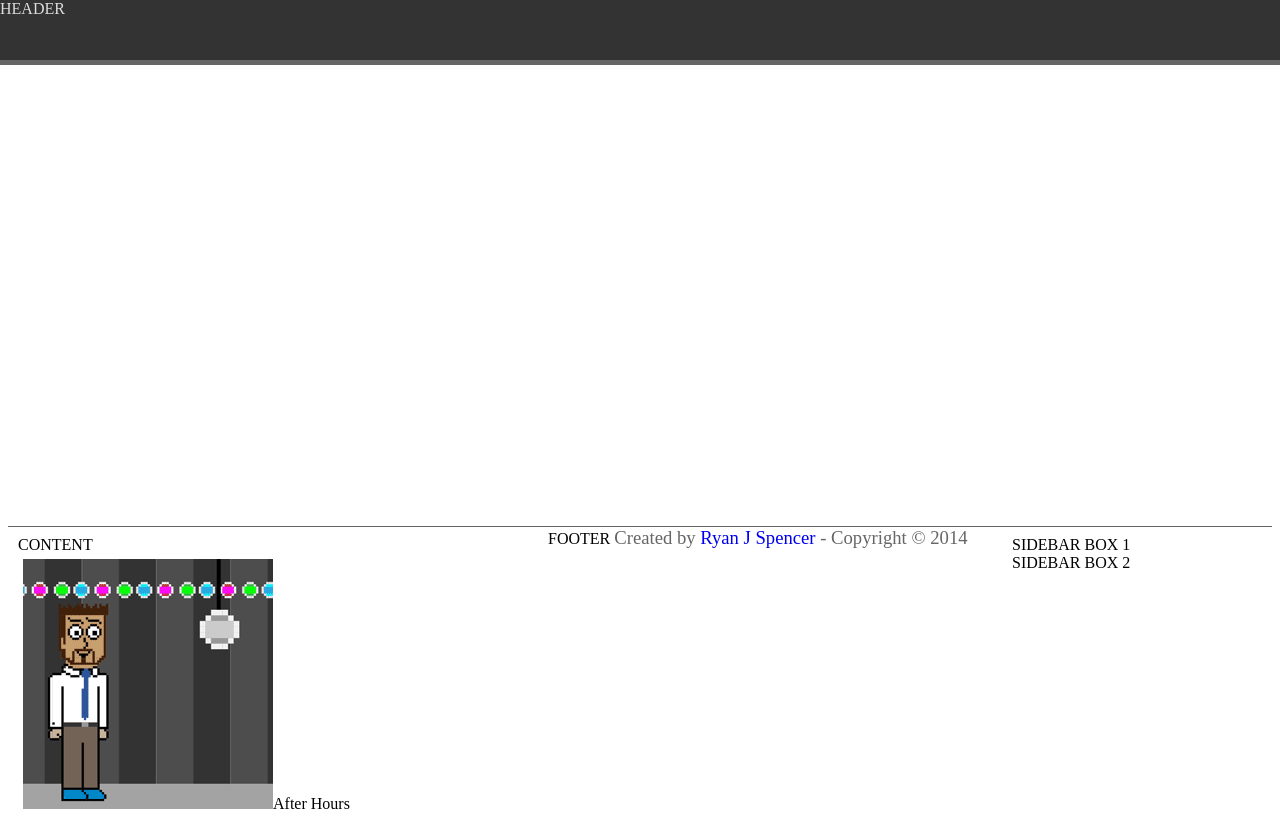
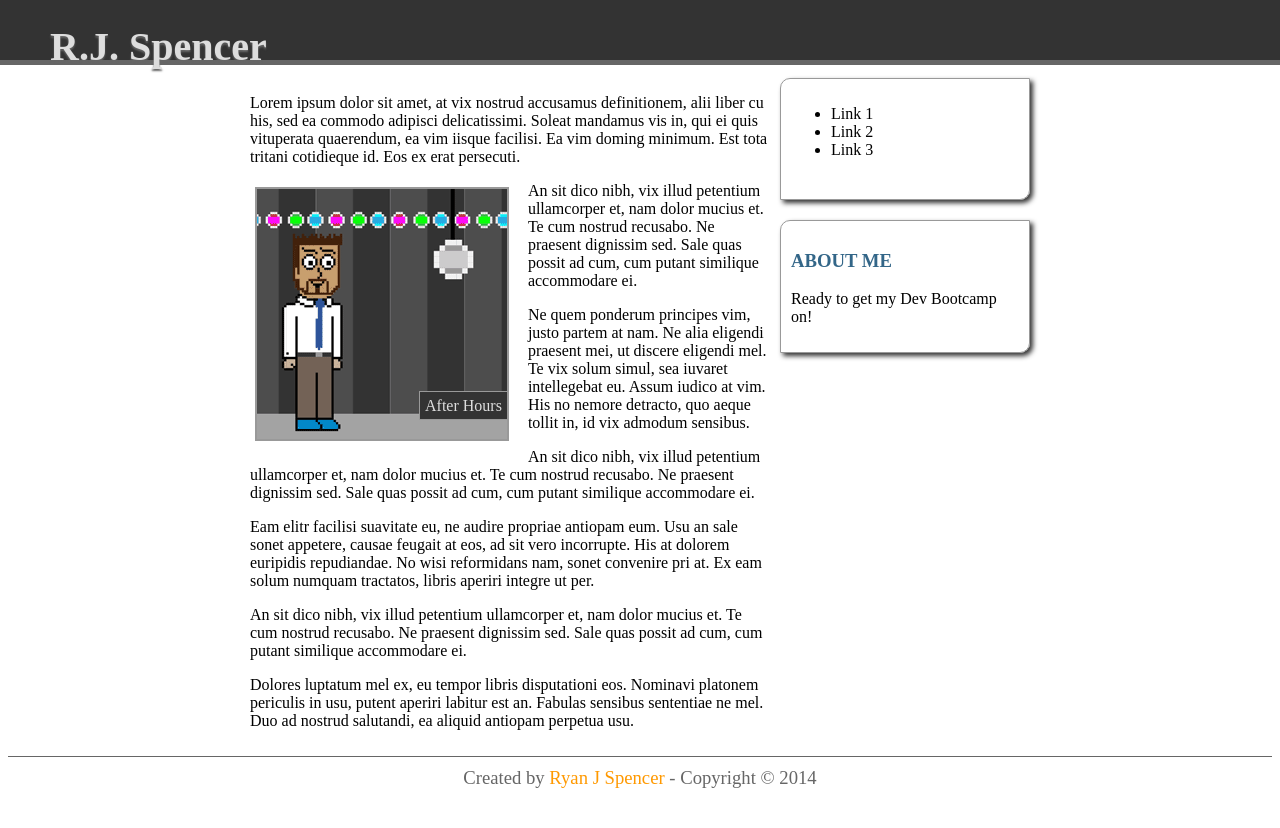
Before and after one commit to rjspencer/rjspencer.github.io, a PHP site: page /unit1_projects/dbc2.html in a window 1280 px wide. After the commit the page ends 788 px from the top, so only its background shows below. Run offline with PHP 8.4, Linux system fonts and the light colour scheme.

Commit message:
DBC2 Completed

```diff
--- a/unit1_projects/dbc2.html
+++ b/unit1_projects/dbc2.html
@@ -8,32 +8,39 @@
 </head>
 <body>
 	<div id="header">
-	HEADER
+        <div id="logo">
+        R.J. Spencer
+        </div>
 	</div>
-
-	<div id="logo">
-	LOGO
-	</div>
-
-	<div id="main">
-	</div>
-
+<div id="main">
 	<div id="content">
-	CONTENT
-		<div class="imgbox"><img src="images/InDaClub.gif" /><span class="imgtext">After Hours</span></div>
+	<p>Lorem ipsum dolor sit amet, at vix nostrud accusamus definitionem, alii liber cu his, sed ea commodo adipisci delicatissimi. Soleat mandamus vis in, qui ei quis vituperata quaerendum, ea vim iisque facilisi. Ea vim doming minimum. Est tota tritani cotidieque id. Eos ex erat persecuti.</p>
+        <div class="imgbox"><img src="images/InDaClub.gif" /><span class="imgtext">After Hours</span></div>
+        <p>An sit dico nibh, vix illud petentium ullamcorper et, nam dolor mucius et. Te cum nostrud recusabo. Ne praesent dignissim sed. Sale quas possit ad cum, cum putant similique accommodare ei.</p>
+    <p>Ne quem ponderum principes vim, justo partem at nam. Ne alia eligendi praesent mei, ut discere eligendi mel. Te vix solum simul, sea iuvaret intellegebat eu. Assum iudico at vim. His no nemore detracto, quo aeque tollit in, id vix admodum sensibus.</p>
+        <p>An sit dico nibh, vix illud petentium ullamcorper et, nam dolor mucius et. Te cum nostrud recusabo. Ne praesent dignissim sed. Sale quas possit ad cum, cum putant similique accommodare ei.</p>
+    <p>Eam elitr facilisi suavitate eu, ne audire propriae antiopam eum. Usu an sale sonet appetere, causae feugait at eos, ad sit vero incorrupte. His at dolorem euripidis repudiandae. No wisi reformidans nam, sonet convenire pri at. Ex eam solum numquam tractatos, libris aperiri integre ut per.</p>
+    <p>An sit dico nibh, vix illud petentium ullamcorper et, nam dolor mucius et. Te cum nostrud recusabo. Ne praesent dignissim sed. Sale quas possit ad cum, cum putant similique accommodare ei.</p>
+    <p>Dolores luptatum mel ex, eu tempor libris disputationi eos. Nominavi platonem periculis in usu, putent aperiri labitur est an. Fabulas sensibus sententiae ne mel. Duo ad nostrud salutandi, ea aliquid antiopam perpetua usu.</p>
 	</div>
 
 	<div id="sidebar">
 		<div class="sidebox">
-		SIDEBAR BOX 1
+		<ul>
+            <li>Link 1</li>
+            <li>Link 2</li>
+            <li>Link 3</li>
+        </ul>
 		</div>
 		<div class="sidebox">
-		SIDEBAR BOX 2
+		<h3>ABOUT ME</h3>
+            <p>Ready to get my Dev Bootcamp on!</p>
 		</div>
 	</div>
 
+</div>
+    <div class="break"> </div>
 	<div id="footer">
-	FOOTER
 	<span id="copyright">Created by <a href="mailto:rjspencer82@gmail.com">Ryan J Spencer</a> - Copyright &copy 2014</span>
 	</div>
 </body>
--- a/unit1_projects/stylesheets/dbc2.css
+++ b/unit1_projects/stylesheets/dbc2.css
@@ -18,22 +18,26 @@ body  {
 }
 
 img  {
-
+	border: 2px solid #999;
 }
 
 a  {
 	text-decoration: none;
+    color: #FF9900;
 }
 
 a:hover  {
 
 }
 
+h3  {
+    color: #336688;
+}
+
 #header  {
 	background: #333;
 	border-bottom: 5px solid #666;
 	color: #DDD;
-
 	position: fixed;
 	z-index: 50;
 	top: 0px;
@@ -44,7 +48,16 @@ a:hover  {
 }
 
 #logo   {
+    z-index: 60;
+    color: #DDD;
+    font-size: 40px;
+    font-weight: bold;
 
+    position: relative;
+    top: 23px;
+    left: 50px;
+
+    text-shadow: 0px 2px 2px #666;
 }
 
 #main  {
@@ -54,6 +67,7 @@ a:hover  {
 	margin-right: auto;
 	width: 800px;
 	min-height: 500px;
+    overflow: auto;
 }
 
 #content  {
@@ -62,16 +76,26 @@ a:hover  {
 	width:520px;
 	margin: 10px;
 	padding: 0px;
+
 }
 
 .imgbox  {
-	padding: 5px;
-	border: 1px solid #;
-	border-bottom-right-radius: 5px;
-	border-top-left-radius: 5px;
+	float: left;
+    margin: 5px;
+    margin-right: -70px;
+
 }
 
 .imgtext  {
+    position: relative;
+    left: -90px;
+    bottom: 30px;
+    background: #333;
+    border: 1px solid #999;
+    color: #DDD;
+    height: 20px;
+    min-width: 120px;
+    padding: 5px;
 
 }
 
@@ -82,22 +106,41 @@ a:hover  {
 	margin: 10px;
 	margin-left: 0px;
 	padding: 0px;
+
 }
 
 .sidebox  {
+    padding: 10px;
+	border: 1px solid #999;
+	border-bottom-right-radius: 10px;
+	border-top-left-radius: 10px;
+    min-height: 100px;
+    margin-bottom: 20px;
 
+    box-shadow: 3px 3px 5px #333;
 }
 
 #footer  {
 	border-top: 1px solid #666;
-
 	position: relative;
-	width: 100%;
-	height: 40px;
-
+    top: 60px;
+    text-align:center;
+    padding: 10px;
 }
 
 #copyright  {
 	color: #666;
 	font-size: 14pt;
 }
+
+a #copyright  {
+    color: #666;
+}
+
+a:hover #copyright  {
+    color: #666;
+}
+
+.break  {
+    clear: left;
+}
```
